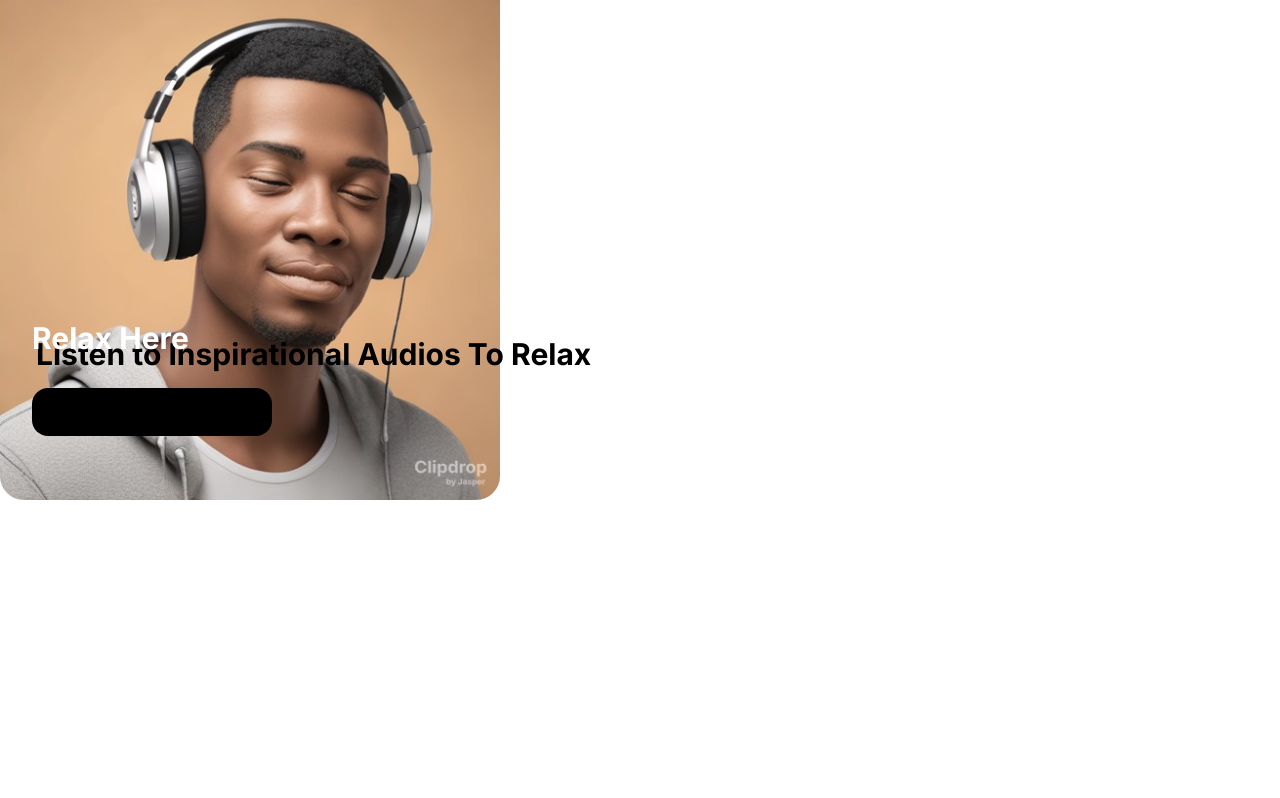
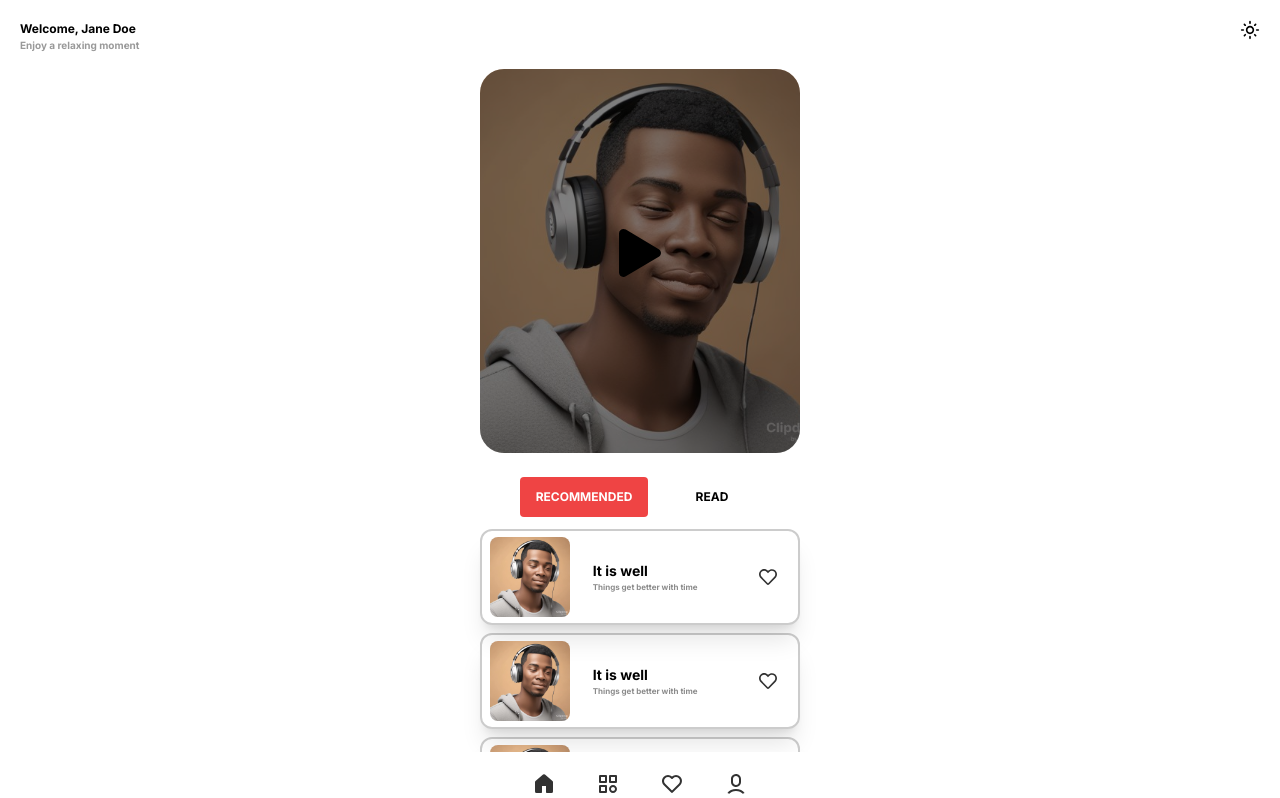
Before and after one commit to gidayensu/inspire-ai, a Next.js app: page / in a window 1280 px wide. Shown: the top 798 px of the page. Built offline with nearby package versions, Linux system fonts and the light colour scheme.

Commit message:
added user page and working bottom-nav

```diff
--- a/app/categories/[category]/page.tsx
+++ b/app/categories/[category]/page.tsx
@@ -1,13 +1,7 @@
 import AudioItem from "@/components/UIs/AudioItem";
-import TopNav from "@/components/nav/TopNav";
-import BottomNavBar from "@/components/nav/BottomNavBar";
 
 export default function Page({ params }: { params: { category: string } }) {
   return (
-    <>
-    <div className="mb-3 mx-5">
-     <TopNav />
-     </div>
   <main className="mx-5 flex flex-col gap-2">
 
      <div className="flex flex-col justify-center items-center">
@@ -24,9 +18,7 @@ export default function Page({ params }: { params: { category: string } }) {
     <AudioItem title="hope" desc="hope" image="hope"/>
 
     </main>
-    <div>
-      <BottomNavBar/>
-    </div>
-    </>
+
+
     )
 }
--- a/app/categories/layout.tsx
+++ /dev/null
@@ -1,16 +0,0 @@
-export const metadata = {
-    title: 'Categories Page',
-    description: 'Page with Categories',
-  }
-
-  export default function RootLayout({
-    children,
-  }: {
-    children: React.ReactNode
-  }) {
-    return (
-      <html lang="en">
-        <body>{children}</body>
-      </html>
-    )
-  }
--- a/app/categories/page.tsx
+++ b/app/categories/page.tsx
@@ -1,20 +1,14 @@
 "use client"
-import { useRouter } from 'next/navigation';
+
 import CategoryCard from '@/components/UIs/CategoryCard';
-import BottomNavBar from '@/components/nav/BottomNavBar';
-import TopNav from '@/components/nav/TopNav';
 
 const Categories: React.FC = () => {
-  const router = useRouter();
-  const welcomePageHandler = ()=> {
-    router.push('/welcome')
-  }
+
 
   return (
-    <>
+
     <main className="mt-5 mx-5 flex flex-col gap-4 justify-center items-center">
 
-      <TopNav/>
       <div className='grid grid-cols-2 md:grid-cols-1 gap-4 justify-center items-center md:ml-10 '>
       <CategoryCard name="hope" briefDescription="hope" image="hope"/>
       <CategoryCard name="hope" briefDescription="hope" image="hope"/>
@@ -24,8 +18,8 @@ const Categories: React.FC = () => {
       <CategoryCard name="hope" briefDescription="hope" image="hope"/>
       </div>
     </main>
-    <BottomNavBar/>
-    </>
+
+
   );
 }
 
--- a/app/fav/page.tsx
+++ b/app/favorites/page.tsx
@@ -1,13 +1,9 @@
 import AudioItem from "@/components/UIs/AudioItem";
-import TopNav from "@/components/nav/TopNav";
-import BottomNavBar from "@/components/nav/BottomNavBar";
+
 
 function Fav({ params }: { params: { category: string } }) {
   return (
-    <>
-    <div className="mb-3 mx-5">
-     <TopNav />
-     </div>
+
   <main className="mx-5 flex flex-col gap-2">
 
      <div className="flex flex-col justify-center items-center">
@@ -24,10 +20,6 @@ function Fav({ params }: { params: { category: string } }) {
     <AudioItem title="hope" desc="hope" image="hope"/>
 
     </main>
-    <div>
-      <BottomNavBar/>
-    </div>
-    </>
     )
 }
 export default Fav;
--- a/app/layout.tsx
+++ b/app/layout.tsx
@@ -1,6 +1,8 @@
 import type { Metadata } from "next";
 import { Inter } from "next/font/google";
 import "./globals.css";
+import BottomNavBar from "@/components/nav/BottomNavBar";
+import TopNav from "@/components/nav/TopNav";
 
 const inter = Inter({ subsets: ["latin"] });
 
@@ -16,7 +18,13 @@ export default function RootLayout({
 }>) {
   return (
     <html lang="en">
-      <body className={inter.className}>{children}</body>
+      <body className={`${inter.className} pb-12`}>
+        <div className="mx-5">
+        <TopNav/>
+        </div>
+        {children}
+        <BottomNavBar/>
+        </body>
     </html>
   );
 }
--- a/app/page.tsx
+++ b/app/page.tsx
@@ -1,39 +1,69 @@
-"use client"
+'use client'
+import AudioItem from "@/components/UIs/AudioItem";
 import listeningImage from '../components/images/music.jpeg';
-import { IoIosArrowDropright } from "react-icons/io";
-import { useRouter } from 'next/navigation';
-import Image from 'next/image';
+import { FaPlay, FaPause } from "react-icons/fa";
+import Image from "next/image";
+import { useState } from "react";
+
+type ReadRec = "recommended" | "read";
+type Play = boolean;
+
+function Home({ params }: { params: { inspire: string } }) {
+
+  const [readRec, setReadRec] = useState<ReadRec>("recommended");
+  const [play, setPlay] = useState<Play>(false);
+
+  let readRecHandler: (readRecValue: ReadRec)=> void;
+  let playHandler: ()=> void;
+
+    readRecHandler = (readRecValue)=> {
+      setReadRec(readRecValue);
+    }
+
+    playHandler = () => setPlay(()=>!play);
 
 
-const Home: React.FC = () => {
-  const router = useRouter();
-  const welcomePageHandler = ()=> {
-    router.push('/welcome')
-  }
+  return (
+    <main className="mb-3 mx-5">
+     <div className="">
+     <div className="flex flex-col justify-center items-center relative">
+      <div className="absolute z-10 text-5xl">
+            {!play && <FaPlay onClick={playHandler}/>}
+            {play && <FaPause onClick={playHandler}/>}
+      </div>
+     <div className="h-96 w-80 mt-4 relative">
+  <Image src={listeningImage} alt="main image" className="w-full h-full object-cover rounded-3xl" />
+  <div className="absolute inset-0 bg-black opacity-50 rounded-3xl"></div>
+</div>
 
-  return (
-    <div className="h-[100vh] bg-white w-auto flex flex-col  items-start">
-      <div className='h-80 flex flex-col'>
-      <h1 className='absolute text-white font-bold mt-80 ml-8 text-3xl'>
-          Relax Here
-      </h1>
-        <Image src={listeningImage.src} width={500} height={500} alt="calm guy image" className='rounded-b-3xl' />
+        {/* <div className="w-64 h-1 bg-red-500 mt-4 rounded-full">
+        </div> */}
+
       </div>
+      <div className="flex flex-col gap-2  mt-5 justify-center items-center ">
+        <div className="grid grid-cols-2 justify-center items-center rounded h-12 w-64 -ml-12">
+        <h2 className={`${readRec==='recommended' ? 'bg-red-500 h-10 rounded  text-white': ''}  w-32 flex justify-center items-center ml-8 font-bold text-black text-left text-[12px]`} onClick={()=>readRecHandler('recommended')}>RECOMMENDED</h2>
 
-      <div >
-      <h1 className=' text-black font-bold text-3xl p-4 ml-5'>
-          Listen to Inspirational Audios To Relax
-      </h1>
-      </div>
-      <div>
+        <h2 className={`${readRec==='read' ? 'bg-red-500 h-10 rounded  text-white': ''}  w-32 flex justify-center items-center ml-8 font-bold text-black text-left text-[12px]`} onClick={()=>readRecHandler('read')}>READ</h2>
 
-        <button onClick={welcomePageHandler} className='ml-8 flex justify-between items-center bg-black w-60 rounded-2xl h-12 text-sm p-4'>
-          <p>Be inspired</p>
-          <IoIosArrowDropright className='text-lg'/>
-        </button>
-      </div>
-    </div>
-  );
+        </div>
+          {readRec === 'recommended' && <div className="flex flex-col gap-2 w-80">
+          <AudioItem title="hope" desc="hope" image="hope"/>
+          <AudioItem title="hope" desc="hope" image="hope"/>
+          <AudioItem title="hope" desc="hope" image="hope"/>
+          <AudioItem title="hope" desc="hope" image="hope"/>
+          </div>}
+          {readRec === 'read' && <div className="border h-52 w-80 border-black border-opacity-50 rounded-2xl ">
+            <p className="text-black p-4">
+                There are many things that happen in the world. You should never give up because things do not  go as you desire. Eventually. Things will work it. It is hard
+                yes, but it will get better with time. Keep moving.
+            </p>
+          </div>}
+        </div>
+        </div>
+
+    </main>
+    )
 }
 
 export default Home;
--- a/app/player/[inspire]/page.tsx
+++ b/app/player/[inspire]/page.tsx
@@ -1,7 +1,5 @@
 'use client'
 import AudioItem from "@/components/UIs/AudioItem";
-import TopNav from "@/components/nav/TopNav";
-import BottomNavBar from "@/components/nav/BottomNavBar";
 import listeningImage from '../../../components/images/music.jpeg';
 import { FaPlay, FaPause } from "react-icons/fa";
 import Image from "next/image";
@@ -27,9 +25,6 @@ function InspirePage({ params }: { params: { inspire: string } }) {
 
   return (
     <main className="mb-3 mx-5">
-    <div className="">
-     <TopNav />
-     </div>
      <div className="">
      <div className="flex flex-col justify-center items-center">
       <div className="absolute z-10 text-5xl">
@@ -58,15 +53,13 @@ function InspirePage({ params }: { params: { inspire: string } }) {
           </div>}
           {readRec === 'read' && <div className="border h-52 w-80 border-black border-opacity-50 rounded-2xl ">
             <p className="text-black p-4">
-                There are many things that happen in the world. You shold never give up because things do not  go as you desire. Eventually. Things will work it. It is hard
+                There are many things that happen in the world. You should never give up because things do not  go as you desire. Eventually. Things will work it. It is hard
                 yes, but it will get better with time. Keep moving.
             </p>
           </div>}
         </div>
         </div>
-    <div>
-      <BottomNavBar/>
-    </div>
+
     </main>
     )
 }
--- /dev/null
+++ b/app/profile/page.tsx
@@ -0,0 +1,80 @@
+'use client'
+import { LuMail } from "react-icons/lu";
+import { FiUser } from "react-icons/fi";
+import { FaEye, FaEyeSlash, FaApple, FaFacebook } from "react-icons/fa";
+
+import { RiLockPasswordLine } from "react-icons/ri";
+import { useState } from "react";
+import { FcGoogle } from "react-icons/fc";
+
+
+type PasswordState = boolean;
+type SignUp = boolean;
+
+function Profile() {
+  const [signUp, setSignUp] = useState<SignUp>(true);
+  const [isPassword, setIsPassword] = useState<PasswordState> (true);
+
+  let signUpHandler: ()=> void;
+
+  signUpHandler = ()=> setSignUp(()=>!signUp)
+
+  let isPasswordHandler: ()=> void;
+
+  isPasswordHandler = ()=> setIsPassword(()=>!isPassword)
+
+
+  return (
+
+  <main className="mx-5 flex flex-col gap-1 justify-center items-center mt-5">
+    <div className="my-5 text-black text-center">
+        <p className="">Welcome to AiNspire <br/> <span>{signUp ? 'Sign up' : 'Login'}</span> to Continue</p>
+         <p className="text-[12px] mt-4"> Have an account already? <span className="text-sky-700 font-bold cursor-pointer" onClick={signUpHandler}>{signUp ? 'Login' : 'Sign up'}</span></p>
+    </div>
+     <form action="" className="flex flex-col gap-5">
+        {signUp &&
+        <div className="flex flex-row justify-start items-center">
+          <label className="text-black absolute ml-3 opacity-50"><FiUser/></label>
+          <input type="text" className="h-12 w-72 border border-opacity-20 rounded-xl text-sm border-black pl-12" placeholder="Useername"/>
+        </div>}
+        <div className="flex flex-row justify-start items-center">
+        <label className="text-black absolute ml-3 opacity-50"><LuMail/></label>
+        <input type="text" className="h-12 w-72 border border-opacity-20 rounded-xl text-sm border-black pl-12" placeholder="Useername"/>
+        </div>
+
+        <div className="flex flex-row justify-start items-center">
+        <label className="text-black absolute ml-3 opacity-50"><RiLockPasswordLine/></label>
+        <div className="flex justify-end items-center">
+        <label className="text-black absolute ml-3 opacity-50 mr-4 cursor-pointer" onClick={isPasswordHandler}>{isPassword ? < FaEye/> : <FaEyeSlash/>}</label>
+        <input type={isPassword ? "password" : "text"} className="h-12 w-72 border border-opacity-20 rounded-xl text-sm border-black pl-12 text-black" placeholder="password"/>
+        </div>
+        </div>
+
+        <button type="submit" className="w-72 h-12 text-white rounded-xl bg-black">{signUp ? 'Sign Up' : 'login'}</button>
+     </form>
+          <div className="flex flex-row justify-center items-center  mt-5 gap-4">
+              <div className="bg-black h-[2px] w-28 opacity-40"></div>
+              <p className="text-black">OR</p>
+              <div className="bg-black h-[2px] w-28  opacity-40"></div>
+          </div>
+          <div className="flex flex-col gap-3">
+          <button  className=" flex flex-nowrap justify-center items-center text-sm  gap-3 w-72 h-12 text-black rounded-xl bg-white border border-black border-opacity-50">
+            <FcGoogle className="text-2xl"/>
+            <p>Continue with Google</p>
+          </button>
+
+          <button  className=" flex flex-nowrap justify-center items-center  text-sm gap-3 w-72 h-12 text-white rounded-xl bg-black border border-black border-opacity-50">
+            <FaApple className="text-2xl"/>
+            <p>Continue with Apple</p>
+          </button>
+
+          <button  className=" flex flex-nowrap justify-center items-center text-sm gap-3 w-72 h-12 text-white rounded-xl bg-sky-600 ">
+            <FaFacebook className="text-2xl"/>
+            <p>Continue with Facebook</p>
+          </button>
+
+          </div>
+    </main>
+    )
+}
+export default Profile;
--- a/app/welcome/layout.tsx
+++ /dev/null
@@ -1,16 +0,0 @@
-export const metadata = {
-  title: 'Welcome Page',
-  description: 'Page with Categories',
-}
-
-export default function RootLayout({
-  children,
-}: {
-  children: React.ReactNode
-}) {
-  return (
-    <html lang="en">
-      <body>{children}</body>
-    </html>
-  )
-}
--- a/app/welcome/page.tsx
+++ b/app/welcome/page.tsx
@@ -1,10 +1,10 @@
 'use client'
 import { useState } from "react";
 
-import BottomNavBar from "@/components/nav/BottomNavBar";
+
 import CategoryCard from "@/components/UIs/CategoryCard";
 import AudioItem from "@/components/UIs/AudioItem";
-import TopNav from "@/components/nav/TopNav";
+
 type ThemeState = "light" | "dark";
 type LikeState = 'liked' | "notLiked";
 
@@ -29,7 +29,7 @@ const Welcome: React.FC = () => {
     return (
         <>
         <main className="mx-5">
-            <TopNav/>
+
             <section className="flex flex-col mt-5">
                 <div className="font-bold text-black text-[12px]">
                     <h2>Choose a category</h2>
@@ -37,7 +37,7 @@ const Welcome: React.FC = () => {
                 <div className="flex flex-row gap-4 mt-3">
                 <CategoryCard name="hope" briefDescription="hope" image="hope"/>
                 <CategoryCard name="hope" briefDescription="hope" image="hope"/>
-                <CategoryCard name="hope" briefDescription="hope" image="hope"/>
+
               </div>
 
             </section>
@@ -55,7 +55,7 @@ const Welcome: React.FC = () => {
             </section>
 
         </main>
-        <BottomNavBar/>
+
         </>
     );
 }
--- a/components/nav/BottomNavBar.tsx
+++ b/components/nav/BottomNavBar.tsx
@@ -1,57 +1,54 @@
 'use client'
-import { useState } from "react";
+
 import { RiUser6Fill, RiUser6Line } from "react-icons/ri";
 import { GoHome, GoHomeFill,  } from "react-icons/go";
 import { BiCategory, BiHeart, BiSolidHeart, BiSolidCategory } from "react-icons/bi";
 import { useRouter } from "next/navigation";
+import { usePathname } from "next/navigation";
 
-type BottomNavState = "home selected" | "pro selected" | "fav selected" | "cat selected";
+type BottomNavUrl = '/' | '/profile' | '/favorites' | '/categories';
 
 
 const BottomNavBar:React.FC = ()=> {
-    const [navState, setNavState] = useState<BottomNavState>('home selected');
+    const path = usePathname();
+
+
     const router = useRouter();
-    let navStateHandler : (navItemState: BottomNavState) =>void;
+    let navStateHandler : (navUrl: BottomNavUrl) =>void;
 
-    navStateHandler = (navItemState) => {
-        setNavState(navItemState);
-        if(navItemState==='home selected') {
-            router.push('/')
-        }
+    navStateHandler = (navUrl) => {
 
-        if(navItemState==='cat selected') {
-            router.push('/categories')
-        }
+        router.push(navUrl)
     }
 
 
     return(
-        <main className="bottom-0 h-12 bg-white text-black text-2xl w-full  grid justify-center fixed items-center shadow-xl">
+        <div className="bottom-0 h-12 bg-white text-black text-2xl w-full  grid justify-center fixed items-center shadow-xl ">
             <div className=" w-full grid grid-cols-4 gap-10 opacity-80 mt-4">
                     <div className="home">
-                    {navState !== 'home selected' ? <GoHome onClick={()=>navStateHandler('home selected')}/>
+                    {path !== '/' ? <GoHome onClick={()=>navStateHandler('/')}/>
                     : <GoHomeFill/>}
 
                     </div>
 
                     <div className="categories">
-                    {navState !== 'cat selected' ? <BiCategory onClick={()=>navStateHandler('cat selected')}/>
+                    {!path.startsWith('/categories') ? <BiCategory onClick={()=>navStateHandler('/categories')}/>
                       : <BiSolidCategory />}
 
 
                     </div>
                     <div >
-                            {navState !== 'fav selected' ? <BiHeart onClick={()=>navStateHandler('fav selected')}/> : <BiSolidHeart />}
+                            {!path.startsWith('/favorites')  ? <BiHeart onClick={()=>navStateHandler('/favorites')}/> : <BiSolidHeart />}
 
                     </div>
-                    {navState !== 'pro selected' ? <RiUser6Line onClick={()=>navStateHandler('pro selected')}/>
-                        : <RiUser6Fill />}
+
 
                     <div className="profile">
-
+                    {!path.startsWith('/profile')  ? <RiUser6Line onClick={()=>navStateHandler('/profile')}/>
+                        : <RiUser6Fill />}
                     </div>
             </div>
-        </main>
+        </div>
     );
 }
 
```
